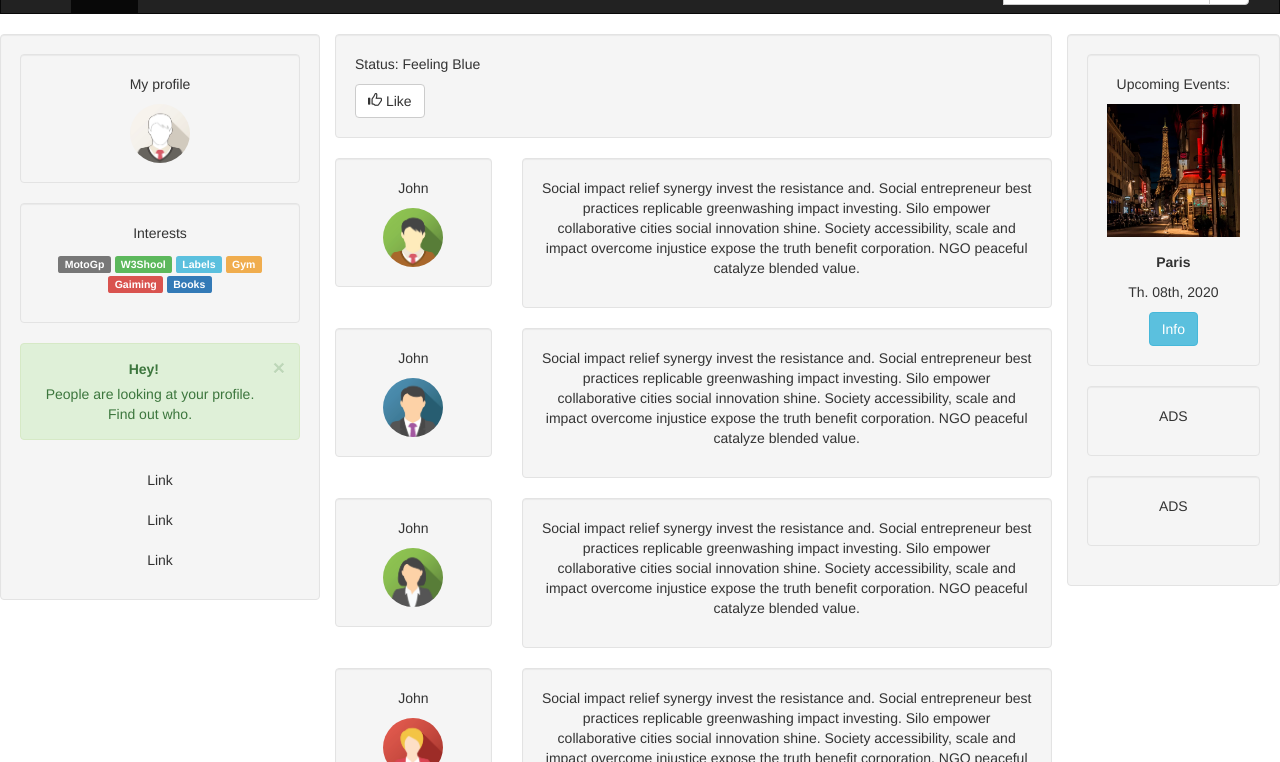
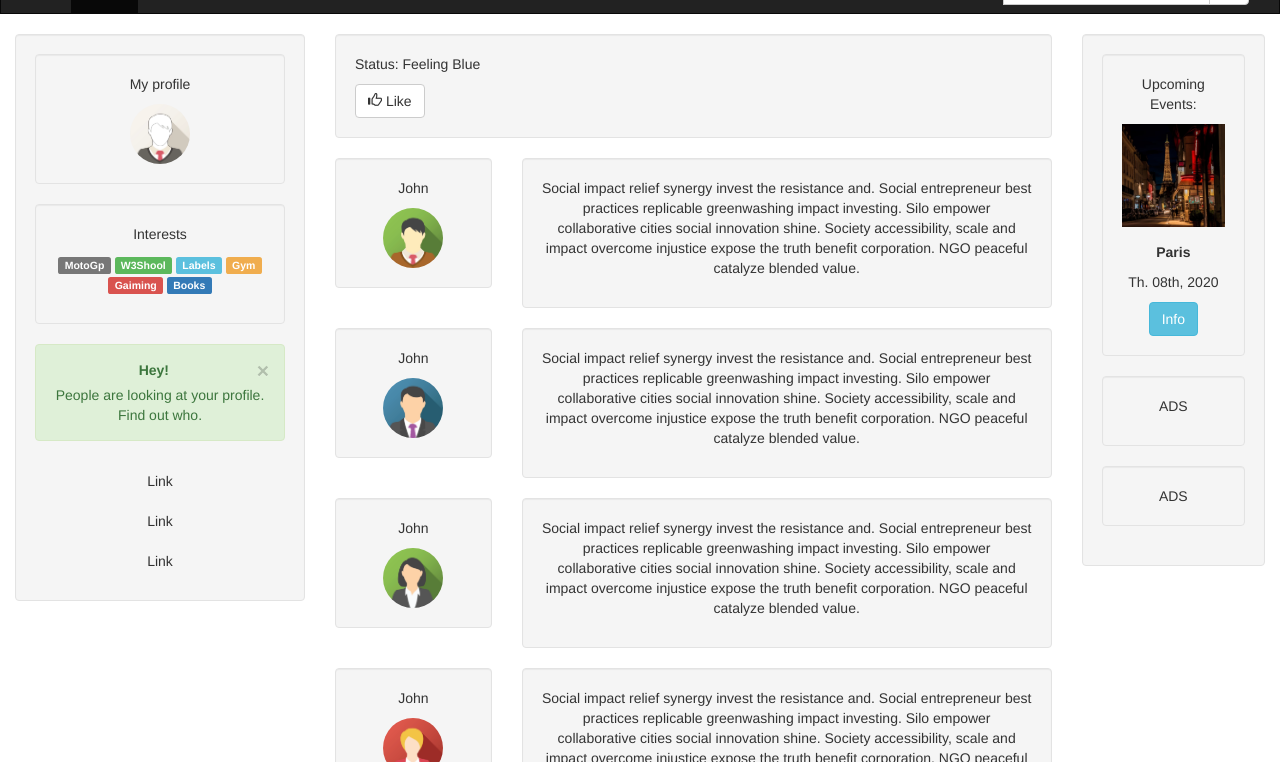
Before and after one commit to GurovDmitriy/BS-templates, a website: page source/bs3-social.html in a window 1280 px wide. Shown: the part 38-800 px from the top of the page. Drawn offline with nearby package versions, Linux system fonts and the light colour scheme.

Commit message:
Fix grid bs social page

```diff
--- a/source/bs3-social.html
+++ b/source/bs3-social.html
@@ -106,8 +106,9 @@
     <div class="container-fluid">
       <div class="row">
 
-        <section class="col-sm-3 well text-center">
+        <section class="col-sm-3 col-lg-3 text-center">
 
+          <div class="well">
             <h2 class="sr-only">User menu</h2>
 
             <div class="well">
@@ -116,7 +117,7 @@
                 <source type="image/webp"
                         srcset="image/min/img_avatar1.webp">
 
-              <img class="img-circle" src="image/min/img_avatar1.png" width="60" height="59" alt="Avatar">
+                <img class="img-circle img-responsive" src="image/min/img_avatar1.png" width="60" height="59" alt="Avatar">
               </picture>
             </div>
 
@@ -132,8 +133,8 @@
               </p>
             </div>
 
-          <div class="alert alert-success alert-dismissable fade in">
-            <a class="close" data-dismiss="alert" aria-label="close" href="#">&times;</a>
+            <div class="alert alert-success alert-dilgissable fade in">
+              <a class="close" data-dilgiss="alert" aria-label="close" href="#">&times;</a>
               <p><strong>Hey!</strong></p>
               <p>People are looking at your profile. Find out who.</p>
             </div>
@@ -143,10 +144,11 @@
               <li><a href="#">Link</a></li>
               <li><a href="#">Link</a></li>
             </ul>
+          </div>
 
         </section>
 
-        <section class="col-sm-7">
+        <section class="col-sm-6 col-lg-7">
 
           <h2 class="sr-only">Comments</h2>
 
@@ -156,18 +158,18 @@
           </div>
 
           <div class="row text-center">
-            <div class="col-sm-3">
+            <div class="col-lg-3">
               <div class="well">
                 <p><a href="#">John</a></p>
                 <picture>
                   <source type="image/webp"
                           srcset="image/min/img_avatar2.webp">
 
-                  <img class="img-circle" src="image/min/img_avatar2.png" width="60" height="59" alt="Avatar">
+                  <img class="img-circle img-responsive" src="image/min/img_avatar2.png" width="60" height="59" alt="Avatar">
                 </picture>
               </div>
             </div>
-            <div class="col-sm-9">
+            <div class="col-lg-9">
               <div class="well">
                 <p>Social impact relief synergy invest the resistance and. Social entrepreneur best practices replicable greenwashing impact investing. Silo empower collaborative cities social innovation shine. Society accessibility, scale and impact overcome injustice expose the truth benefit corporation. NGO peaceful catalyze blended value.</p>
               </div>
@@ -175,18 +177,18 @@
           </div>
 
           <div class="row text-center">
-            <div class="col-sm-3">
+            <div class="col-lg-3">
               <div class="well">
                 <p><a href="#">John</a></p>
                 <picture>
                   <source type="image/webp"
                           srcset="image/min/img_avatar3.webp">
 
-                  <img class="img-circle" src="image/min/img_avatar3.png" width="60" height="59" alt="Avatar">
+                  <img class="img-circle img-responsive" src="image/min/img_avatar3.png" width="60" height="59" alt="Avatar">
                 </picture>
               </div>
             </div>
-            <div class="col-sm-9">
+            <div class="col-lg-9">
               <div class="well">
                 <p>Social impact relief synergy invest the resistance and. Social entrepreneur best practices replicable greenwashing impact investing. Silo empower collaborative cities social innovation shine. Society accessibility, scale and impact overcome injustice expose the truth benefit corporation. NGO peaceful catalyze blended value.</p>
               </div>
@@ -194,18 +196,18 @@
           </div>
 
           <div class="row text-center">
-            <div class="col-sm-3">
+            <div class="col-lg-3">
               <div class="well">
                 <p><a href="#">John</a></p>
                 <picture>
                   <source type="image/webp"
                           srcset="image/min/img_avatar4.webp">
 
-                  <img class="img-circle" src="image/min/img_avatar4.png" width="60" height="59" alt="Avatar">
+                  <img class="img-circle img-responsive" src="image/min/img_avatar4.png" width="60" height="59" alt="Avatar">
                 </picture>
               </div>
             </div>
-            <div class="col-sm-9">
+            <div class="col-lg-9">
               <div class="well">
                 <p>Social impact relief synergy invest the resistance and. Social entrepreneur best practices replicable greenwashing impact investing. Silo empower collaborative cities social innovation shine. Society accessibility, scale and impact overcome injustice expose the truth benefit corporation. NGO peaceful catalyze blended value.</p>
               </div>
@@ -213,18 +215,18 @@
           </div>
 
           <div class="row text-center">
-            <div class="col-sm-3">
+            <div class="col-lg-3">
               <div class="well">
                 <p><a href="#">John</a></p>
                 <picture>
                   <source type="image/webp"
                           srcset="image/min/img_avatar5.webp">
 
-                  <img class="img-circle" src="image/min/img_avatar5.png" width="60" height="59" alt="Avatar">
+                  <img class="img-circle img-responsive" src="image/min/img_avatar5.png" width="60" height="59" alt="Avatar">
                 </picture>
               </div>
             </div>
-            <div class="col-sm-9">
+            <div class="col-lg-9">
               <div class="well">
                 <p>Social impact relief synergy invest the resistance and. Social entrepreneur best practices replicable greenwashing impact investing. Silo empower collaborative cities social innovation shine. Society accessibility, scale and impact overcome injustice expose the truth benefit corporation. NGO peaceful catalyze blended value.</p>
               </div>
@@ -233,8 +235,9 @@
 
         </section>
 
-        <article class="col-sm-2 well text-center">
+        <article class="col-sm-3 col-lg-2 text-center">
 
+          <div class="well">
             <h2 class="sr-only">ADS</h2>
 
             <div class="well">
@@ -251,7 +254,8 @@
             </div>
 
             <div class="well"><p>ADS</p></div>
-          <div class="well"><p>ADS</p></div>
+            <div class="well">ADS</div>
+          </div>
 
         </article>
 
--- a/source/less/blocks/bs3-social.less
+++ b/source/less/blocks/bs3-social.less
@@ -1,7 +1,72 @@
 .bs3-social .navbar {
   border-radius: 0;
+}
+
+.bs3-social img {
+  margin-right: auto;
+  margin-left: auto;
 }
 
 .bs3-social article img {
   margin-bottom: 15px;
 }
+
+/*.bs3-social .row {
+  display: flex;
+  flex-wrap: wrap;
+  justify-content: space-between;
+
+  margin-bottom: 20px;
+}
+
+.bs3-social .row .col-lg-3 {
+  width: 100%;
+
+  @media (min-width: @laptopWidth) {
+    width: 25%;
+  }
+}
+
+.bs3-social .row .col-lg-2 {
+  width: 100%;
+
+  @media (min-width: @laptopWidth) {
+    width: 16.66666667%;
+  }
+}
+
+.bs3-social .col-lg-2 > .well,
+.bs3-social .col-lg-3 > .well {
+  height: 100%;
+  margin-bottom: 0;
+}
+
+.bs3-social .row .row {
+  display: flex;
+  flex-wrap: wrap;
+  justify-content: space-between;
+
+  margin-bottom: 20px;
+
+  &:last-child {
+    margin-bottom: 0;
+  }
+}
+
+.bs3-social .row .row .col-lg-3 {
+  width: 100%;
+
+  margin-bottom: 20px;
+
+  @media (min-width: @laptopWidth) {
+    width: 25%;
+
+    margin-bottom: 0;
+  }
+}
+
+.bs3-social .row .row .well {
+  height: 100%;
+  margin-bottom: 0;
+}
+*/
--- a/source/less/global/default.less
+++ b/source/less/global/default.less
@@ -107,14 +107,6 @@ a {
   color: inherit;
 }
 
-section {
-  margin-bottom: 40px;
-
-  &:last-child {
-    margin-bottom: 0;
-  }
-}
-
 blockquote {
   padding: 0;
   border: none;
```
Also changed, not shown: source/css/style.css. Lines whose indentation alone changed are shown as unchanged.
